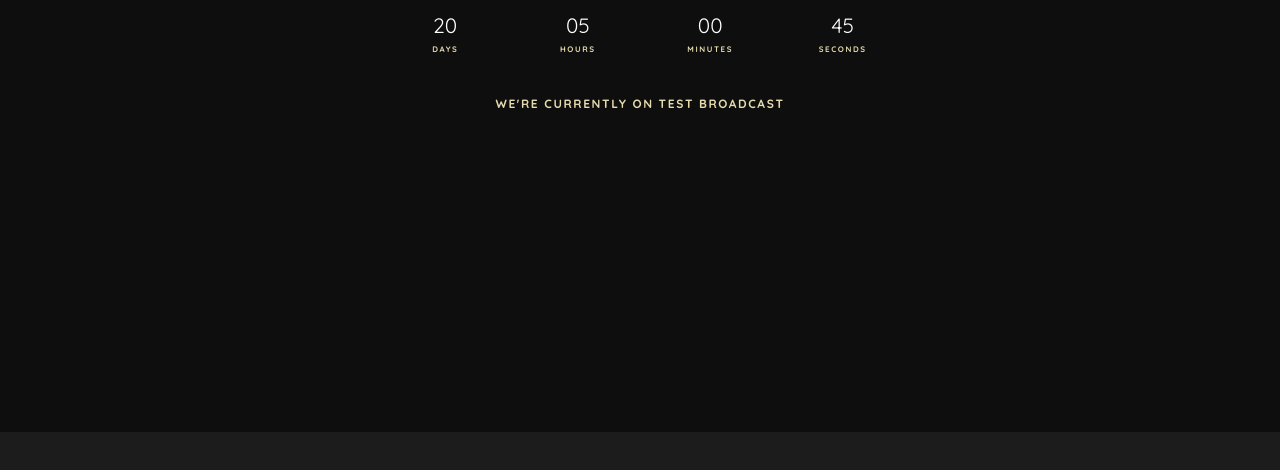
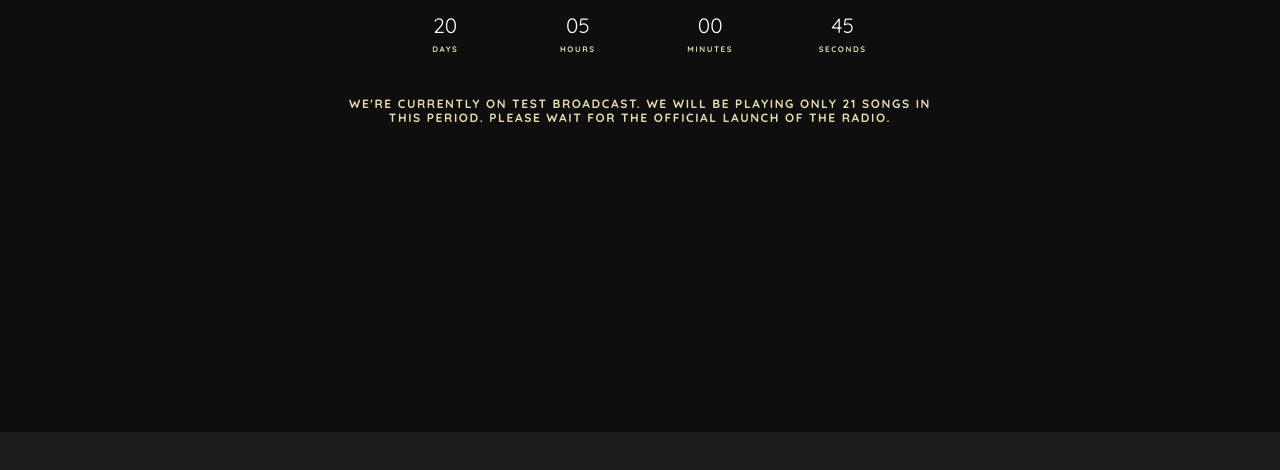
Before and after one commit to auralgasm/auralgasm, a plain HTML site: page index.html in a window 1280 px wide. Shown: the part 368-838 px from the top of the page. Drawn offline with nearby package versions, Linux system fonts and the light colour scheme.

Commit message:
Update index.html

```diff
--- a/index.html
+++ b/index.html
@@ -31,7 +31,7 @@
         </li>
       </ul>
     </section>
-    <p>We're currently on test broadcast</p>
+    <p>We're currently on test broadcast. We will be playing only 21 songs in this period. Please wait for the official launch of the radio. </p>
   </div>
 </div>
 <!-- partial -->
```
